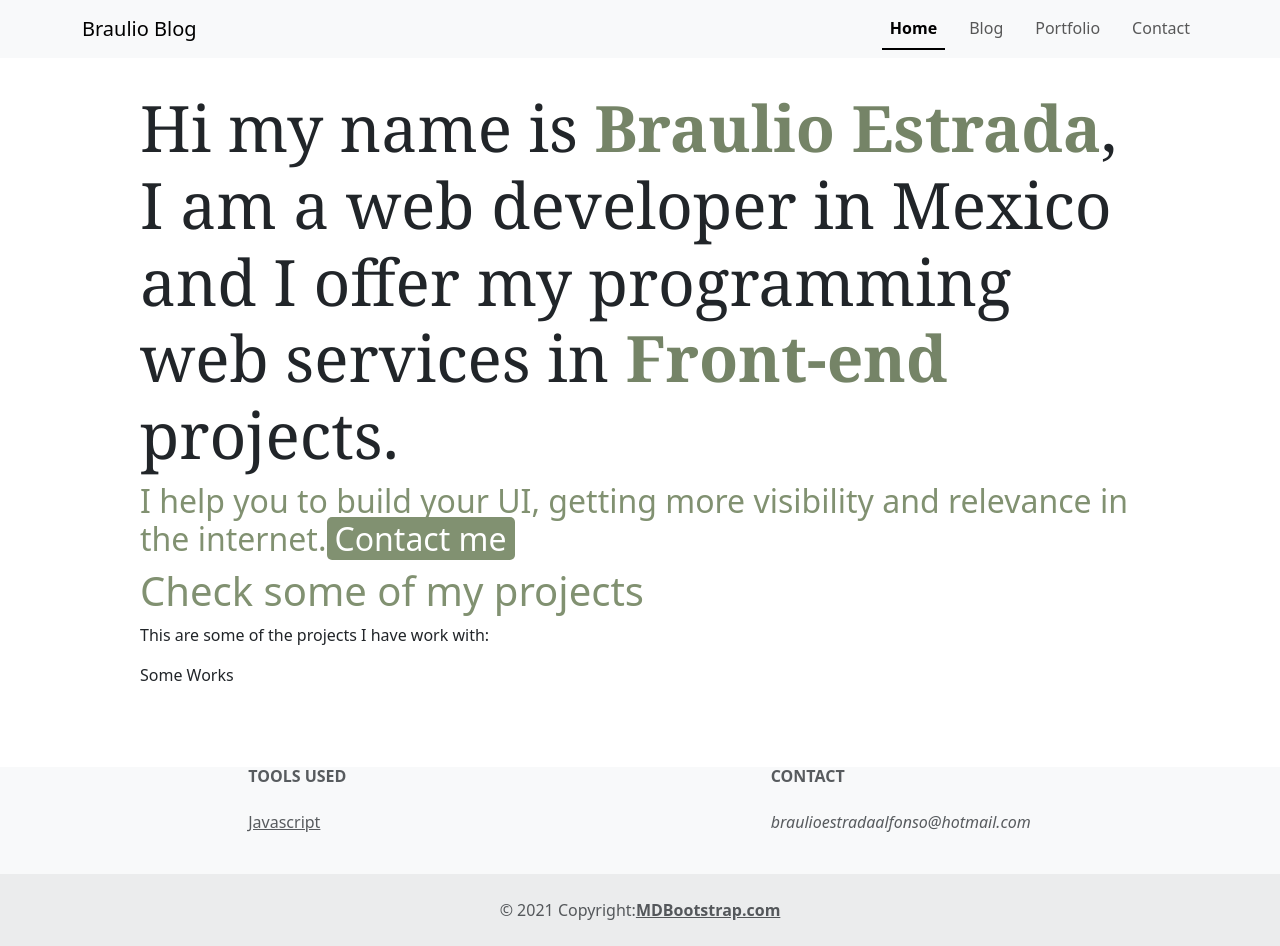
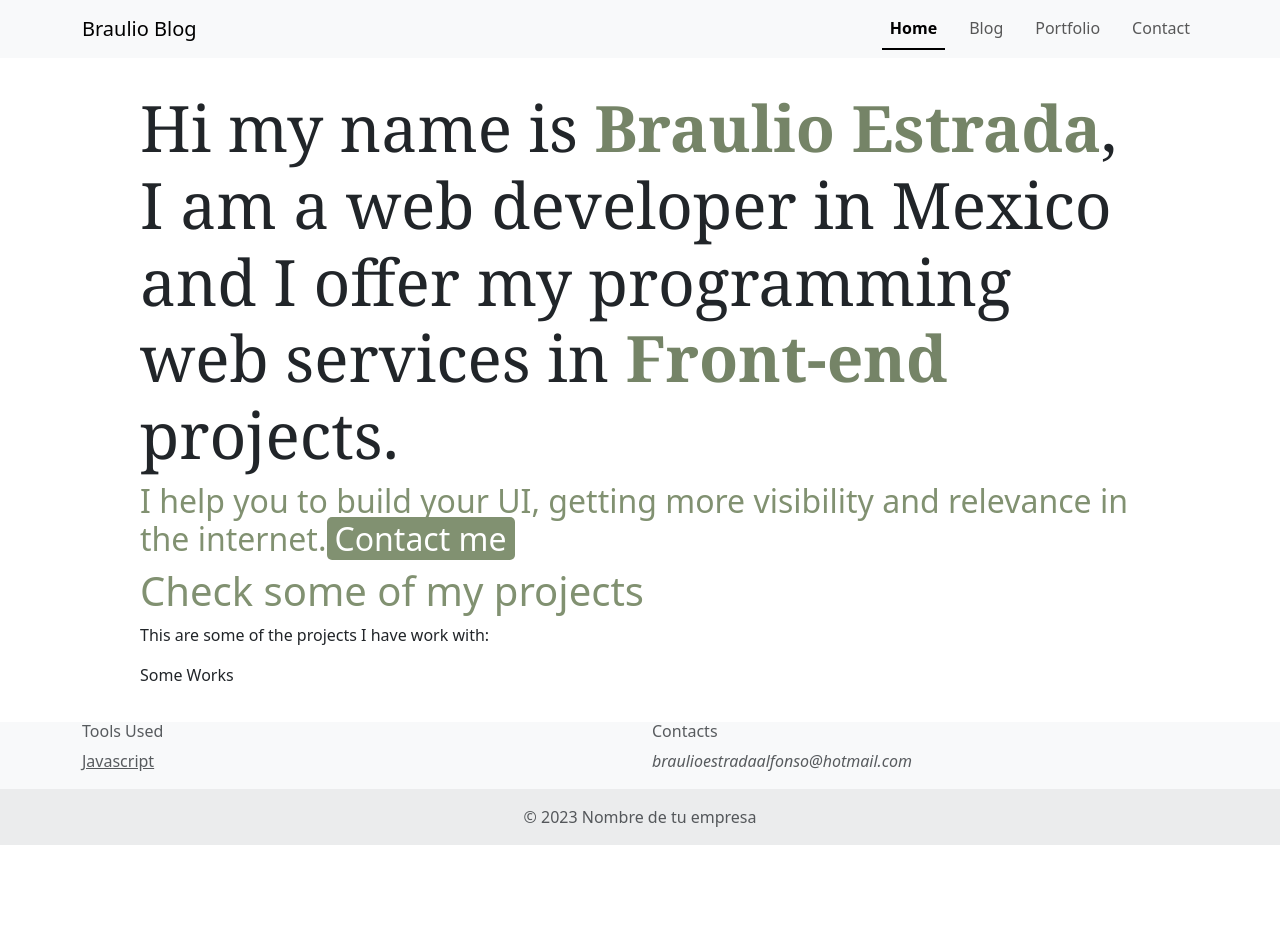
Before and after one commit to Braulio95/toniconectalandingpage, a React (Create React App) app: page / in a window 1280 px wide. After the commit the page ends 845 px from the top, so only its background shows below. Built offline with nearby package versions, Linux system fonts and the light colour scheme.

Commit message:
refactoring footer

```diff
--- a/src/components/Footer/Footer.tsx
+++ b/src/components/Footer/Footer.tsx
@@ -1,45 +1,47 @@
 import React from "react";
 import { FooterProps } from "../../types/interfaces/FooterProps";
+import { Col, Container, Row } from "react-bootstrap";
 
 export const Footer = ({ ToolsUsed, Contacts }: FooterProps) => {
   return (
-    <footer className="text-center text-lg-start bg-light text-muted">
-      <section className="">
-        <div className="container text-center text-md-start mt-5">
-          <div className="row mt-3">
-            <div className="col-md-2 col-lg-2 col-xl-2 mx-auto mb-4">
-              <h6 className="text-uppercase fw-bold mb-4">Tools Used</h6>
+    <footer className="bg-light text-center text-lg-start text-muted">
+      <div className="mt-auto">
+        <Container>
+          <Row>
+            <Col md={6}>
+              <h6>Tools Used</h6>
+              <ul className="list-unstyled">
                 {ToolsUsed.map(({ label }) => {
                   return (
-                  <p>
+                    <li>
                       <a href="#!" className="text-reset">
                         {label}
                       </a>
-                  </p>
+                    </li>
                   );
                 })}
-            </div>
-            <div className="col-md-4 col-lg-3 col-xl-3 mx-auto mb-md-0 mb-4">
-              <h6 className="text-uppercase fw-bold mb-4">Contact</h6>
+              </ul>
+            </Col>
+            <Col md={6}>
+              <h6>Contacts</h6>
+              <ul className="list-unstyled">
                 {Contacts.map(({ label }) => {
                   return (
-                  <p>
-                    <i className="fas fa-home me-3">{label}</i>
-                  </p>
+                    <li>
+                      <i className="fas fa-map-marker-alt me-2">{label}</i>
+                    </li>
                   );
                 })}
+              </ul>
+            </Col>
+          </Row>
+        </Container>
       </div>
-          </div>
-        </div>
-      </section>
       <div
-        className="text-center p-4"
+        className="text-center p-3"
         style={{ background: "rgba(0, 0, 0, 0.05)" }}
       >
-        © 2021 Copyright:
-        <a className="text-reset fw-bold" href="https://mdbootstrap.com/">
-          MDBootstrap.com
-        </a>
+        © {new Date().getFullYear()} Nombre de tu empresa
       </div>
     </footer>
   );
--- a/src/modules/Home/Home.tsx
+++ b/src/modules/Home/Home.tsx
@@ -5,7 +5,7 @@ import Row from "react-bootstrap/Row";
 
 export const Home = () => {
   return (
-    <Container className="home" fluid="xl">
+    <Container className="home" fluid="xl" style={{ minHeight: "75vh" }}>
       <Row>
         <Col>
           <h1>
```
Lines whose indentation alone changed are shown as unchanged.
